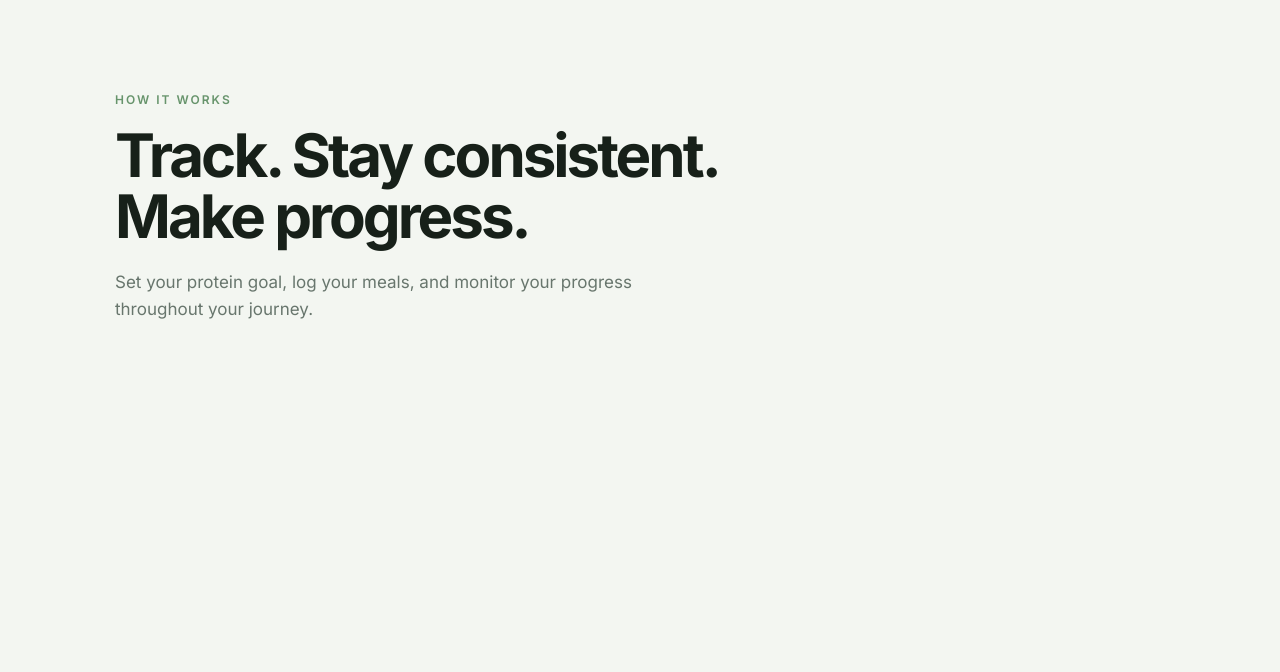
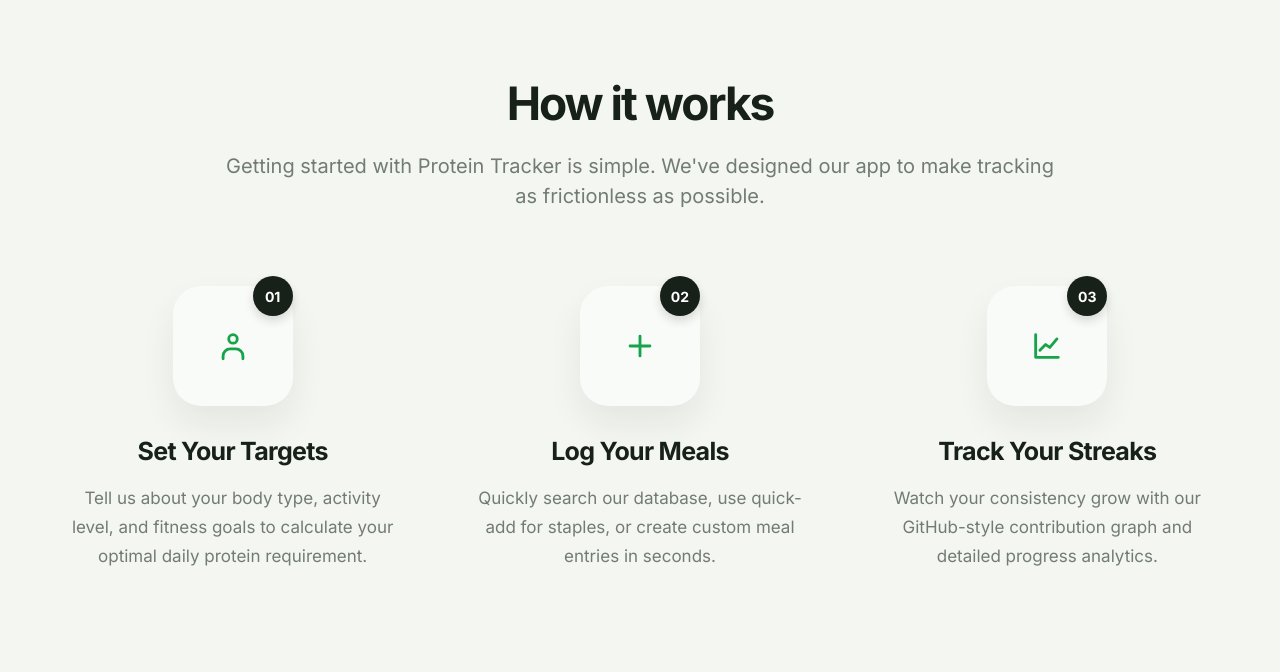
Before and after one commit to ShubhamMali-tech/Protein-Tracker, a Flask app: page /how-it-works in a window 1280 px wide. Shown: the part 128-800 px from the top of the page. Run offline with Flask 3, Linux system fonts and the light colour scheme.

Commit message:
final how it works

```diff
--- a/static/css/style.css
+++ b/static/css/style.css
@@ -232,3 +232,103 @@ body {
     font-size: 17px;
     line-height: 1.55;
 }
+/* How It Works */
+
+.how-it-works {
+    width: min(1200px, 90%);
+    margin: 0 auto;
+    padding: 75px 0 90px;
+}
+
+.how-header {
+    text-align: center;
+    max-width: 850px;
+    margin: 0 auto 75px;
+}
+
+.how-header h1 {
+    margin: 0;
+    color: #172019;
+    font-size: 46px;
+    letter-spacing: -2px;
+}
+
+.how-header p {
+    margin: 20px auto 0;
+    max-width: 850px;
+    color: #727c74;
+    font-size: 20px;
+    line-height: 1.5;
+}
+
+.steps {
+    display: grid;
+    grid-template-columns: repeat(3, 1fr);
+    gap: 70px;
+}
+
+.step {
+    text-align: center;
+}
+
+.step-top {
+    position: relative;
+    height: 120px;
+    display: flex;
+    align-items: center;
+    justify-content: center;
+    margin-bottom: 30px;
+}
+
+.step-icon {
+    width: 120px;
+    height: 120px;
+    border-radius: 28px;
+    background: #f9fbf8;
+    display: flex;
+    align-items: center;
+    justify-content: center;
+    box-shadow: 0 18px 35px rgba(23, 32, 25, 0.07);
+}
+
+.step-icon svg {
+    width: 34px;
+    height: 34px;
+    fill: none;
+    stroke: #16a34a;
+    stroke-width: 2;
+    stroke-linecap: round;
+    stroke-linejoin: round;
+}
+
+.step-number {
+    position: absolute;
+    top: -10px;
+    right: calc(50% - 60px);
+    width: 40px;
+    height: 40px;
+    border-radius: 50%;
+    background: #172019;
+    color: white;
+    display: flex;
+    align-items: center;
+    justify-content: center;
+    font-size: 14px;
+    font-weight: 700;
+    box-shadow: 0 5px 10px rgba(23, 32, 25, 0.15);
+}
+
+.step h2 {
+    margin: 0;
+    color: #172019;
+    font-size: 25px;
+    letter-spacing: -0.7px;
+}
+
+.step p {
+    max-width: 330px;
+    margin: 18px auto 0;
+    color: #727c74;
+    font-size: 17px;
+    line-height: 1.7;
+}
--- a/templates/how_it_works.html
+++ b/templates/how_it_works.html
@@ -6,16 +6,91 @@ How It Works
 
 {% block content %}
 
-<section class="page-section">
+<section class="how-it-works">
 
-    <p class="page-label">HOW IT WORKS</p>
+    <div class="how-header">
+        <h1>How it works</h1>
 
-    <h1>Track. Stay consistent. Make progress.</h1>
+        <p>
+            Getting started with Protein Tracker is simple. We've designed our
+            app to make tracking as frictionless as possible.
+        </p>
+    </div>
 
-    <p class="page-description">
-        Set your protein goal, log your meals, and monitor your progress
-        throughout your journey.
-    </p>
+    <div class="steps">
+
+        <!-- Step 01 -->
+        <div class="step">
+
+            <div class="step-top">
+                <div class="step-icon">
+                    <svg viewBox="0 0 24 24">
+                        <circle cx="12" cy="7" r="3"></circle>
+                        <path d="M5 21v-2a5 5 0 0 1 5-5h4a5 5 0 0 1 5 5v2"></path>
+                    </svg>
+                </div>
+
+                <span class="step-number">01</span>
+            </div>
+
+            <h2>Set Your Targets</h2>
+
+            <p>
+                Tell us about your body type, activity level, and fitness goals
+                to calculate your optimal daily protein requirement.
+            </p>
+
+        </div>
+
+
+        <!-- Step 02 -->
+        <div class="step">
+
+            <div class="step-top">
+                <div class="step-icon">
+                    <svg viewBox="0 0 24 24">
+                        <path d="M12 5v14"></path>
+                        <path d="M5 12h14"></path>
+                    </svg>
+                </div>
+
+                <span class="step-number">02</span>
+            </div>
+
+            <h2>Log Your Meals</h2>
+
+            <p>
+                Quickly search our database, use quick-add for staples, or
+                create custom meal entries in seconds.
+            </p>
+
+        </div>
+
+
+        <!-- Step 03 -->
+        <div class="step">
+
+            <div class="step-top">
+                <div class="step-icon">
+                    <svg viewBox="0 0 24 24">
+                        <path d="M4 4v16h16"></path>
+                        <path d="M7 15l4-4 3 2 5-6"></path>
+                    </svg>
+                </div>
+
+                <span class="step-number">03</span>
+            </div>
+
+            <h2>Track Your Streaks</h2>
+
+            <p>
+                Watch your consistency grow with our GitHub-style contribution
+                graph and detailed progress analytics.
+            </p>
+
+        </div>
+
+    </div>
 
 </section>
 
```
